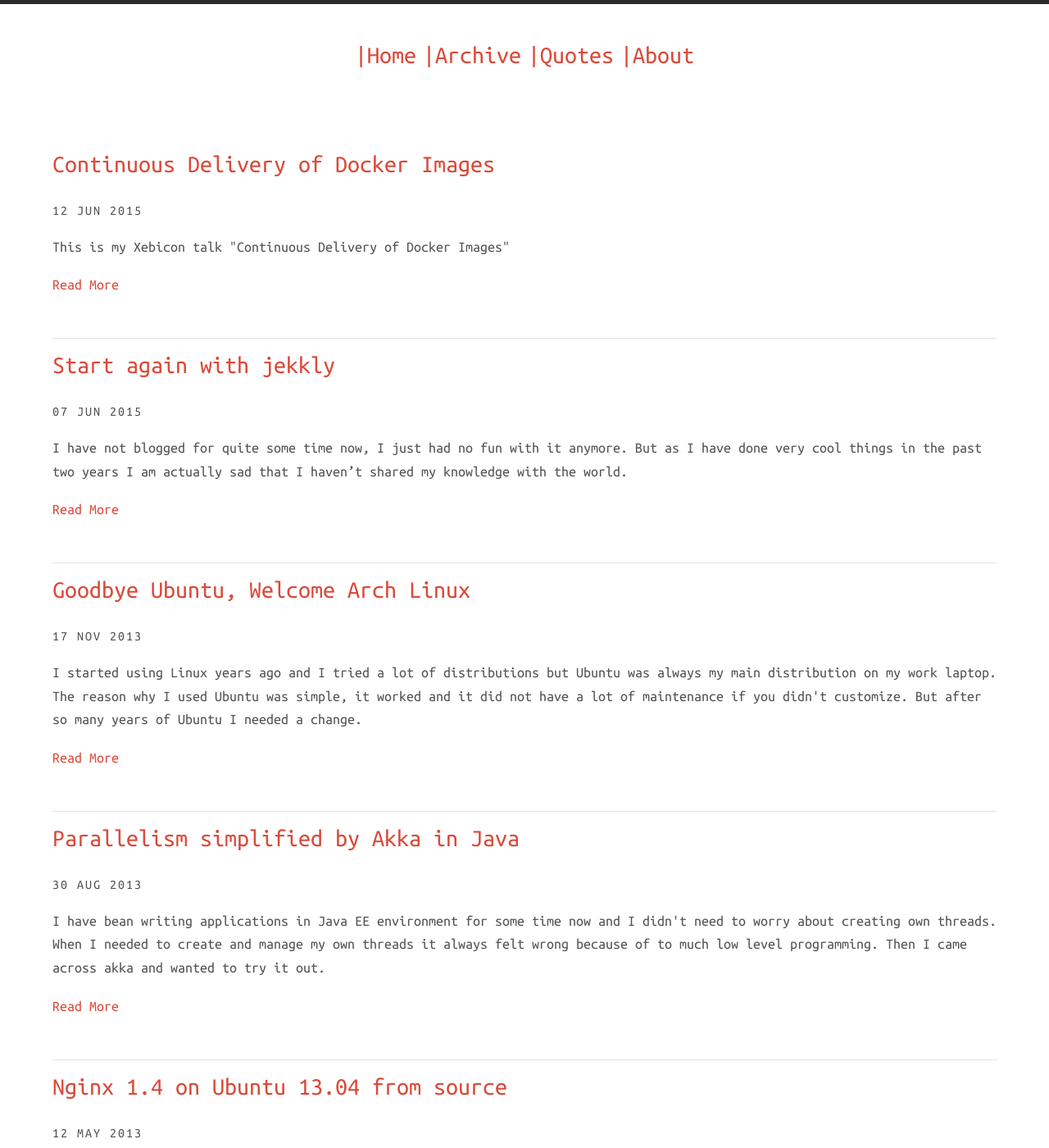
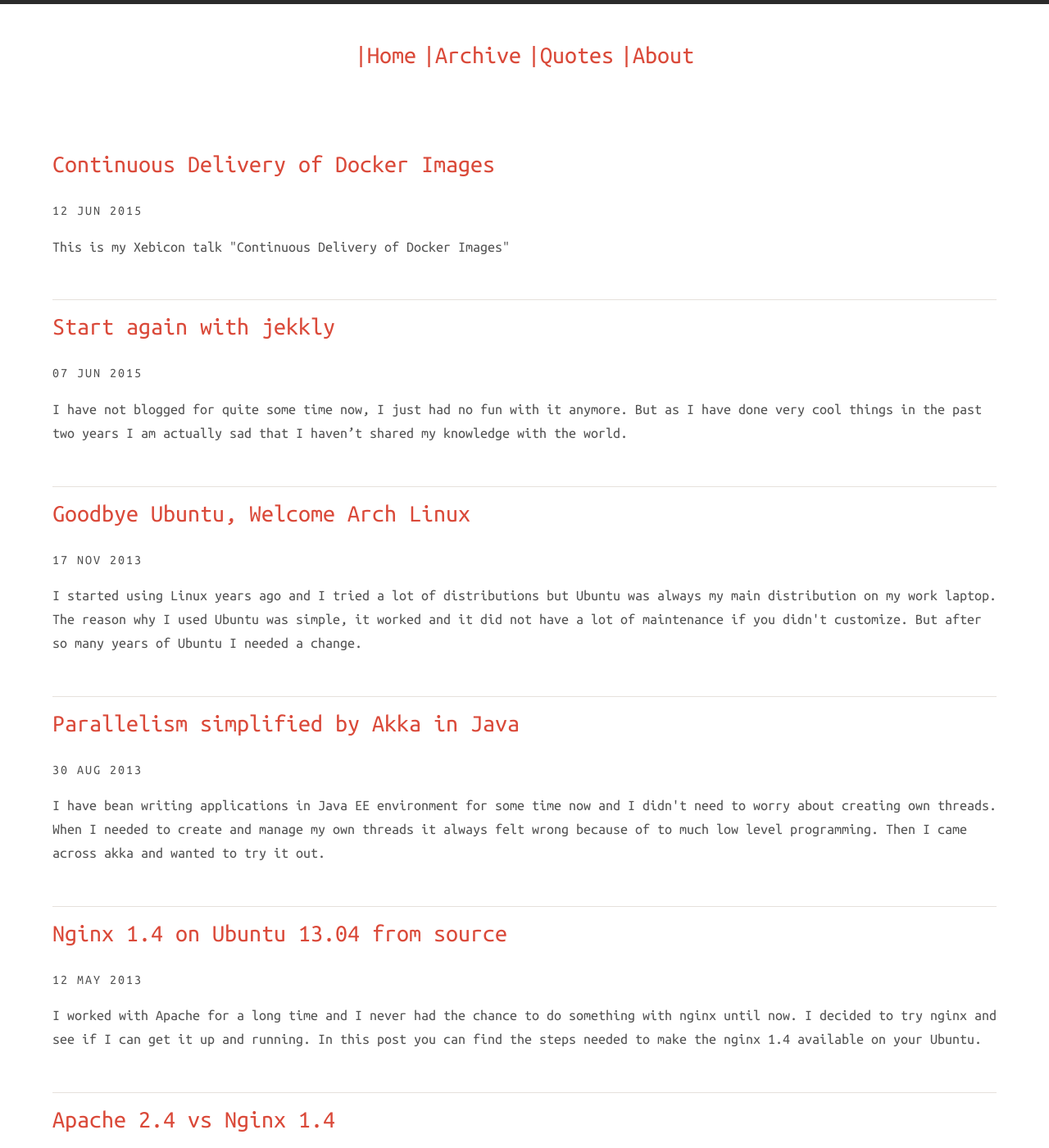
Before and after one commit to arminc/arminc.github.io, a Jekyll site: the page built from index.html, in a window 1280 px wide and 1400 px high. Shown: the whole window at 82% size. Built offline with Jekyll 4.4.1, drawn with Linux system fonts in a browser that asks for light colours; nearby versions of some CDN libraries; the list of posts is cut into pages by our own code; some of the changed text lies outside the part shown.

Commit message:
fix link 2015, remove read me beneeth the post

```diff
--- a/index.html
+++ b/index.html
@@ -12,11 +12,6 @@ layout: default
 	  			</h3>
   				<span class="post-date">{{ post.date | date_to_string }}</span>
 					<p>{{ post.description }}</p>
-					<p>
-						<a href="{{ post.url | prepend: site.baseurl | prepend: site.url }}" title="{{ post.title}}">
-						Read More
-						</a>
-					</p>
 			</div>
 		{% endfor %}
 	</div>
```
Also changed, not shown: _posts/2015/2015-06-12-continuous-delivery-of-docker-images.md (+1 -1 lines).
